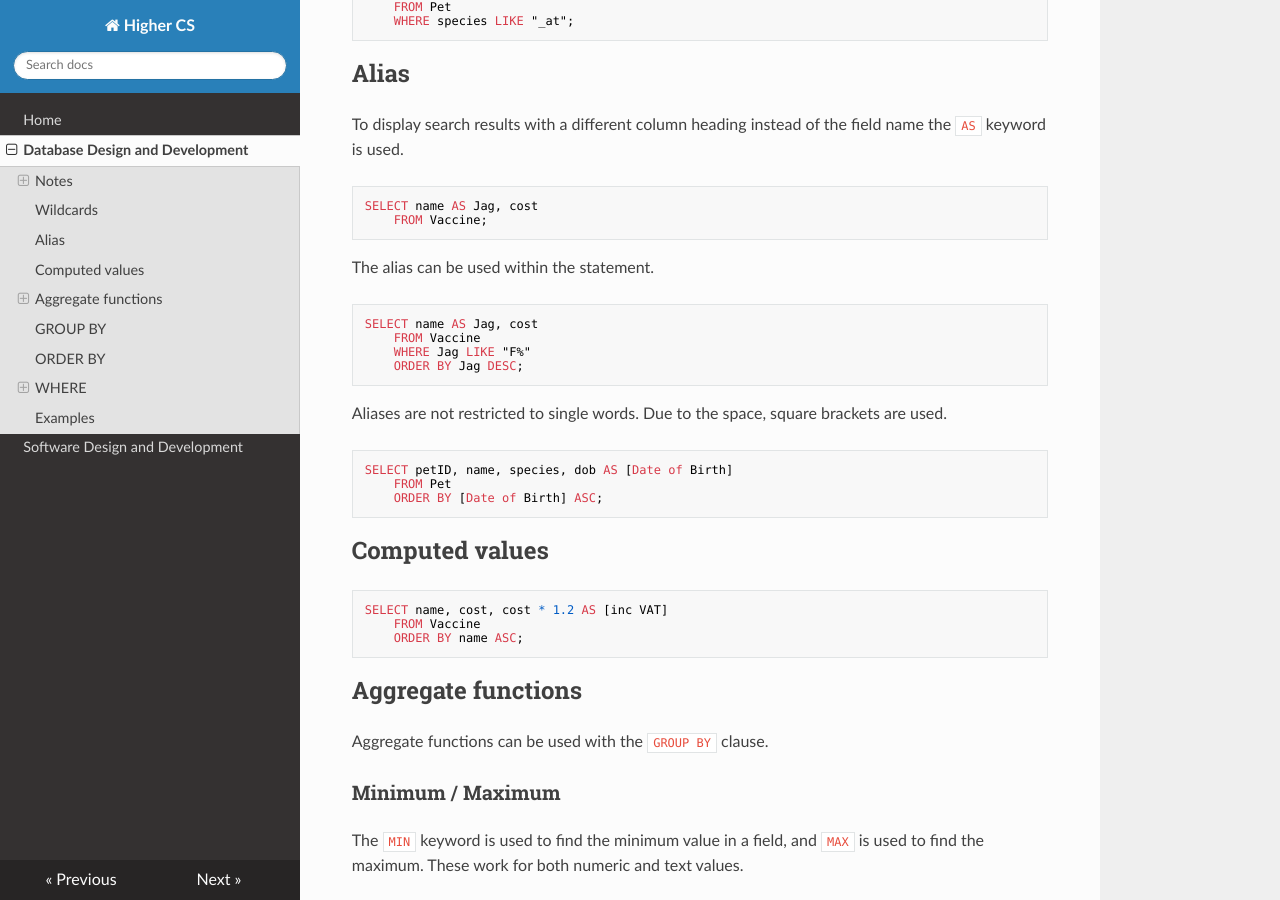
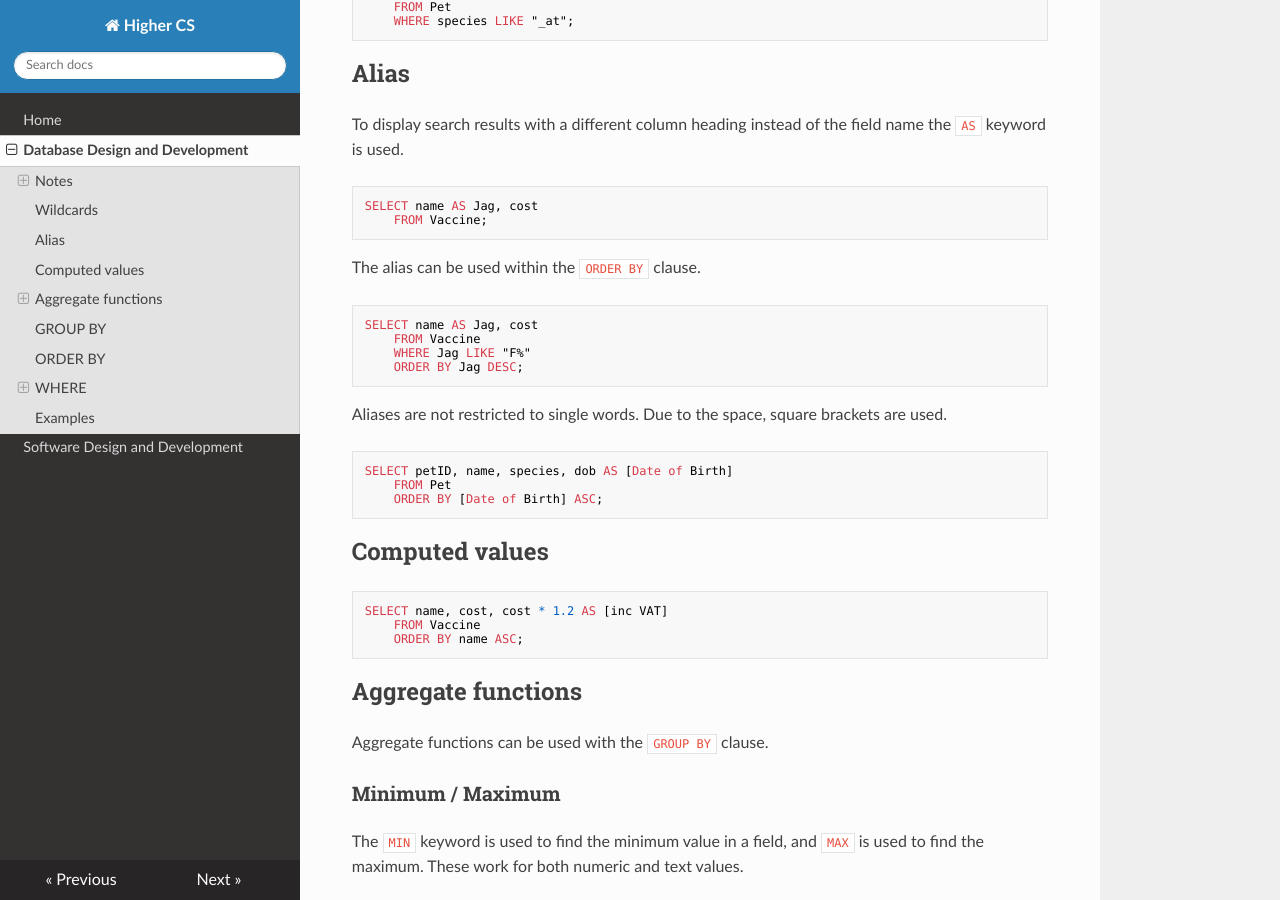
Before and after one commit to MrFriendCS/H-CS, an MkDocs documentation site: the page built from docs/H-CS-DDD.md, in a window 1280 px wide and 900 px high, scrolled down 2075 px. Built offline with MkDocs 1.6.1, drawn with Linux system fonts in a browser that asks for light colours; nearby versions of some CDN libraries; part of the change alters nothing that is shown.

Commit message:
docs/H-CS-DDD.md updated from https://stackedit.io/

````diff
--- a/docs/H-CS-DDD.md
+++ b/docs/H-CS-DDD.md
@@ -97,7 +97,7 @@ SELECT name AS Jag, cost
     FROM Vaccine;
 ```
 
-The alias can be used within the statement.
+The alias can be used within the `ORDER BY` clause.
 
 ``` sql
 SELECT name AS Jag, cost
@@ -122,6 +122,7 @@ SELECT name, cost, cost * 1.2 AS [inc VAT]
     FROM Vaccine
     ORDER BY name ASC;
 ```
+
 
 ## Aggregate functions
 
@@ -164,6 +165,7 @@ SELECT COUNT(*)
     WHERE species = "Rabbit";
 ```
 
+
 ## GROUP BY
 
 `GROUP BY` places results of a query into logical groups and removes duplicates.  Aggregate functions can be used with each group.
@@ -191,6 +193,7 @@ SELECT species, MIN(dob), MAX(dob)
     GROUP BY species;
 ```
 
+
 ## ORDER BY
 
 `ORDER BY`, if used, must follow `GROUP BY`.
@@ -201,6 +204,7 @@ SELECT species, COUNT(species)
     GROUP BY species
     ORDER BY COUNT(species) DESC;
 ```
+
 
 ## WHERE
 
@@ -242,6 +246,7 @@ SELECT pet.name, vaccine.name, vaxDate, cost
                 FROM pet);
 ```
 
+
 ## Examples
 
 ``` sql
@@ -265,7 +270,7 @@ SELECT pet.petID, pet.name, species, SUM(cost * 1.2) as [inc VAT]
 ```
 
 <!--stackedit_data:
-eyJoaXN0b3J5IjpbODIyNTQxNjUwLDc1OTY5MDQ4NSw5MzM5ND
-czMDAsLTE5NTI3NTYyNTEsMTc5MzMwNzkyMiwyMTExMjcwNTQ5
-XX0=
+eyJoaXN0b3J5IjpbLTEwMjI5NDgwMzMsNzU5NjkwNDg1LDkzMz
+k0NzMwMCwtMTk1Mjc1NjI1MSwxNzkzMzA3OTIyLDIxMTEyNzA1
+NDldfQ==
 -->
````
